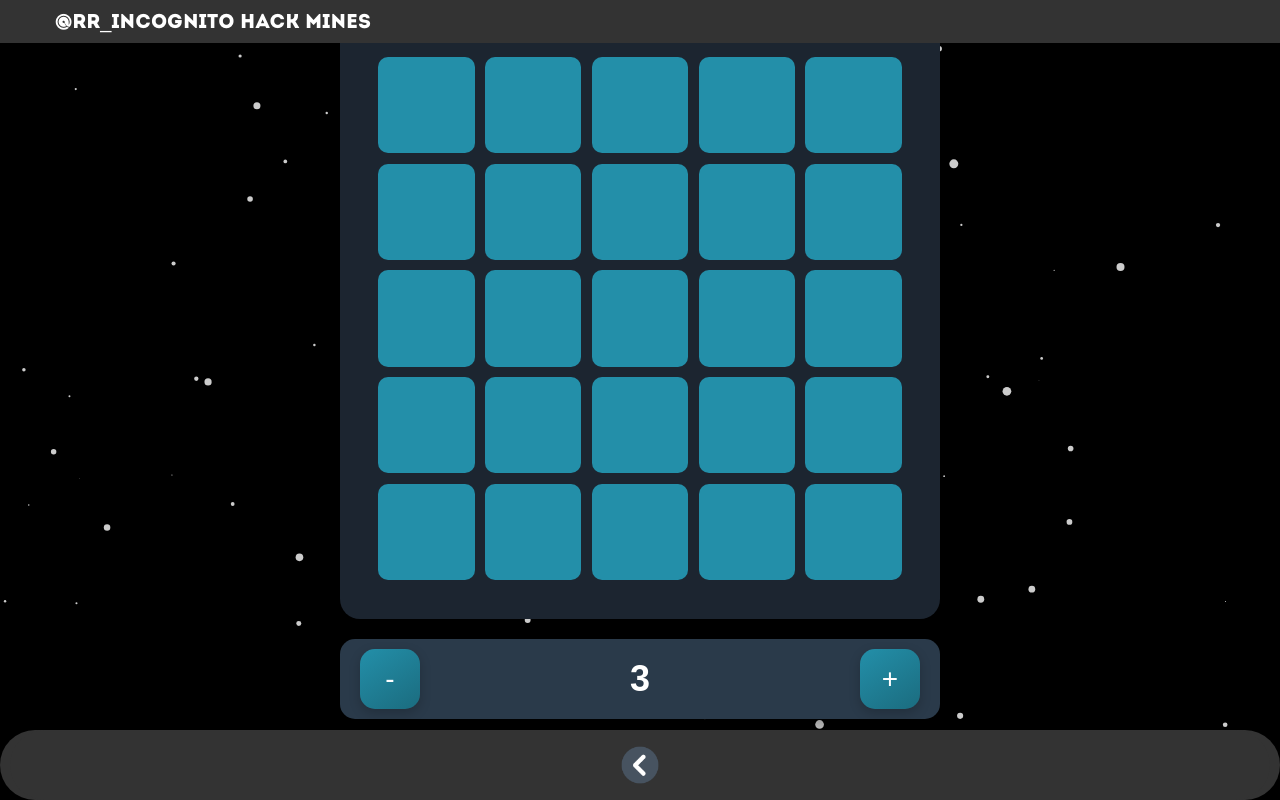
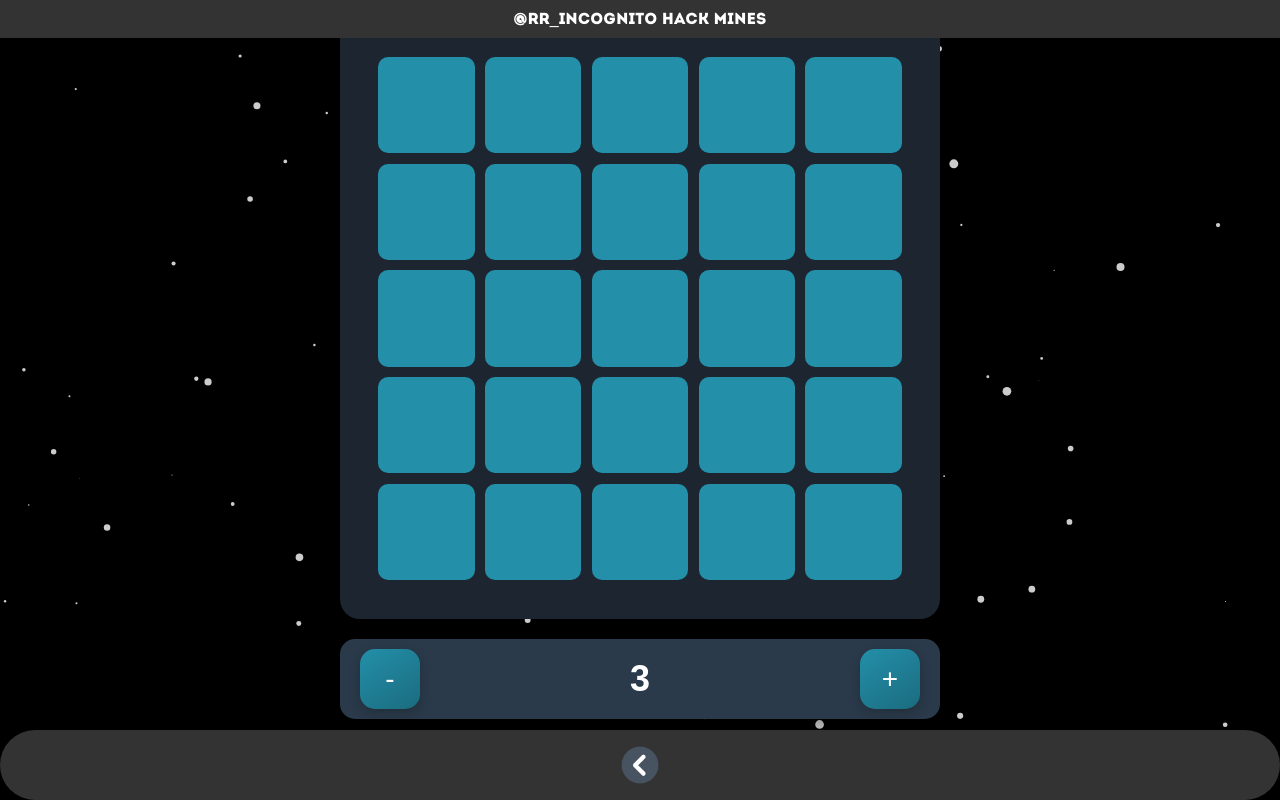
Before and after one commit to Vlad0z/rrinc, a plain HTML site: page mines6/index.html in a window 1280 px wide. Drawn offline with Linux system fonts and the light colour scheme; files whose address does not match are found by name.

Commit message:
Add files via upload

```diff
--- a/mines6/index.html
+++ b/mines6/index.html
@@ -381,7 +381,8 @@
             align-items: center;
             font-family: 'Intro', Arial, sans-serif;
             box-sizing: border-box;
-            font-size: 20px;
+            font-size: 16px;
+            flex-direction: column;
         }
         header img {
             height: 30px;
```
